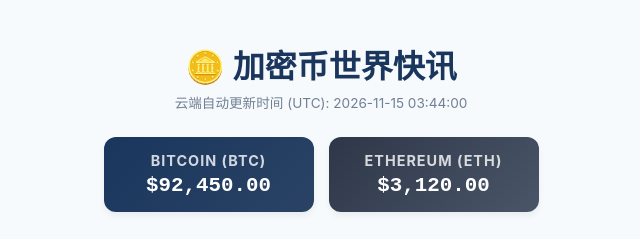
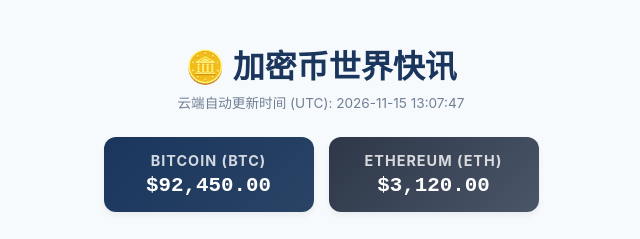
Before and after one commit to longgongzi9988/Light-of-Freedom, a plain HTML site: page index.html in a window 1280 px wide. Shown: the top 239 px of the page, 319-959 px from the left. Drawn offline with Linux system fonts and the light colour scheme.

Commit message:
Auto update crypto news

```diff
--- a/index.html
+++ b/index.html
@@ -23,7 +23,7 @@
 </head>
 <body>
     <h1>🪙 加密币世界快讯</h1>
-    <div class="update-time">云端自动更新时间 (UTC): 2026-11-15 03:44:00</div>
+    <div class="update-time">云端自动更新时间 (UTC): 2026-11-15 13:07:47</div>
 
     <div class="price-container">
         <div class="price-card btc">
```
